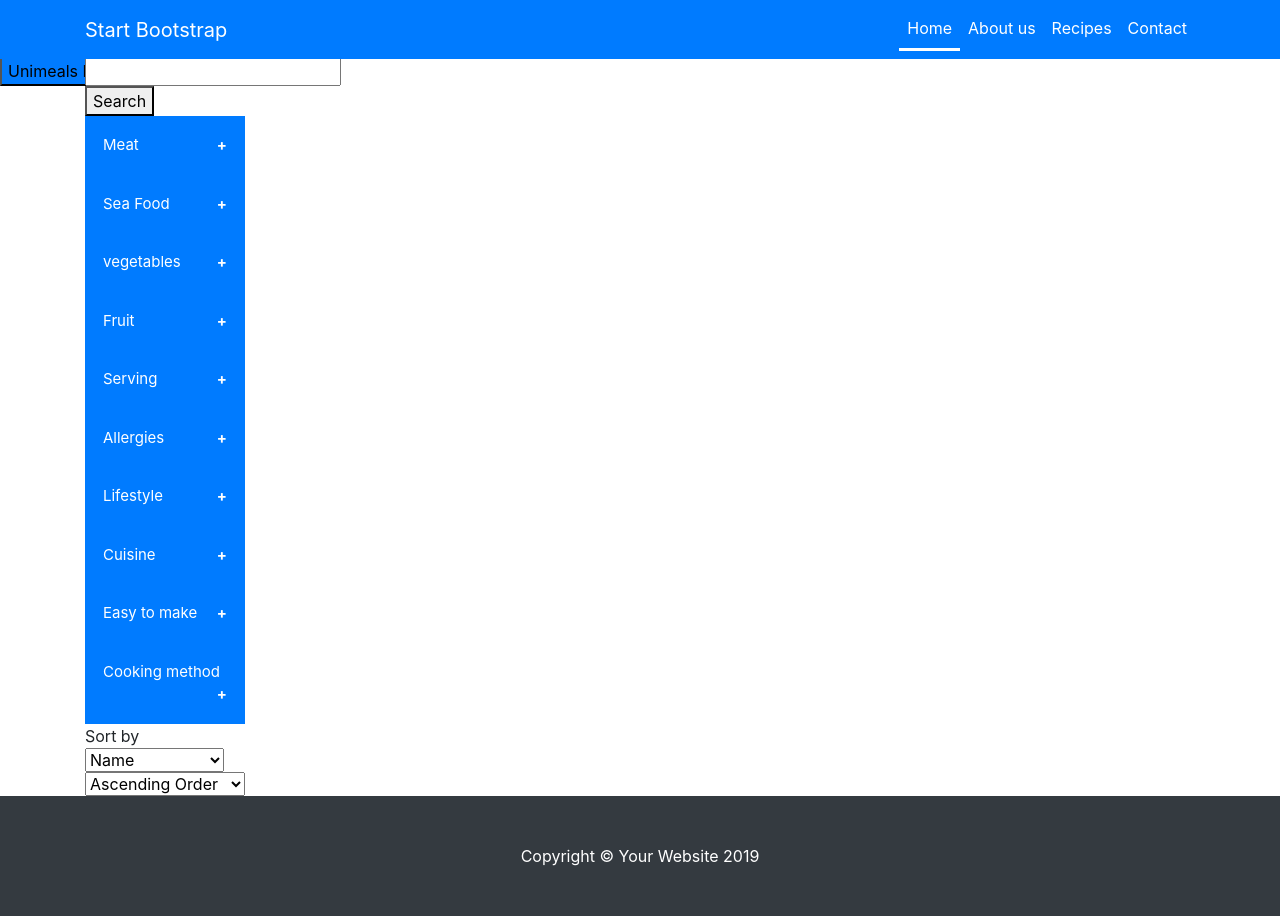
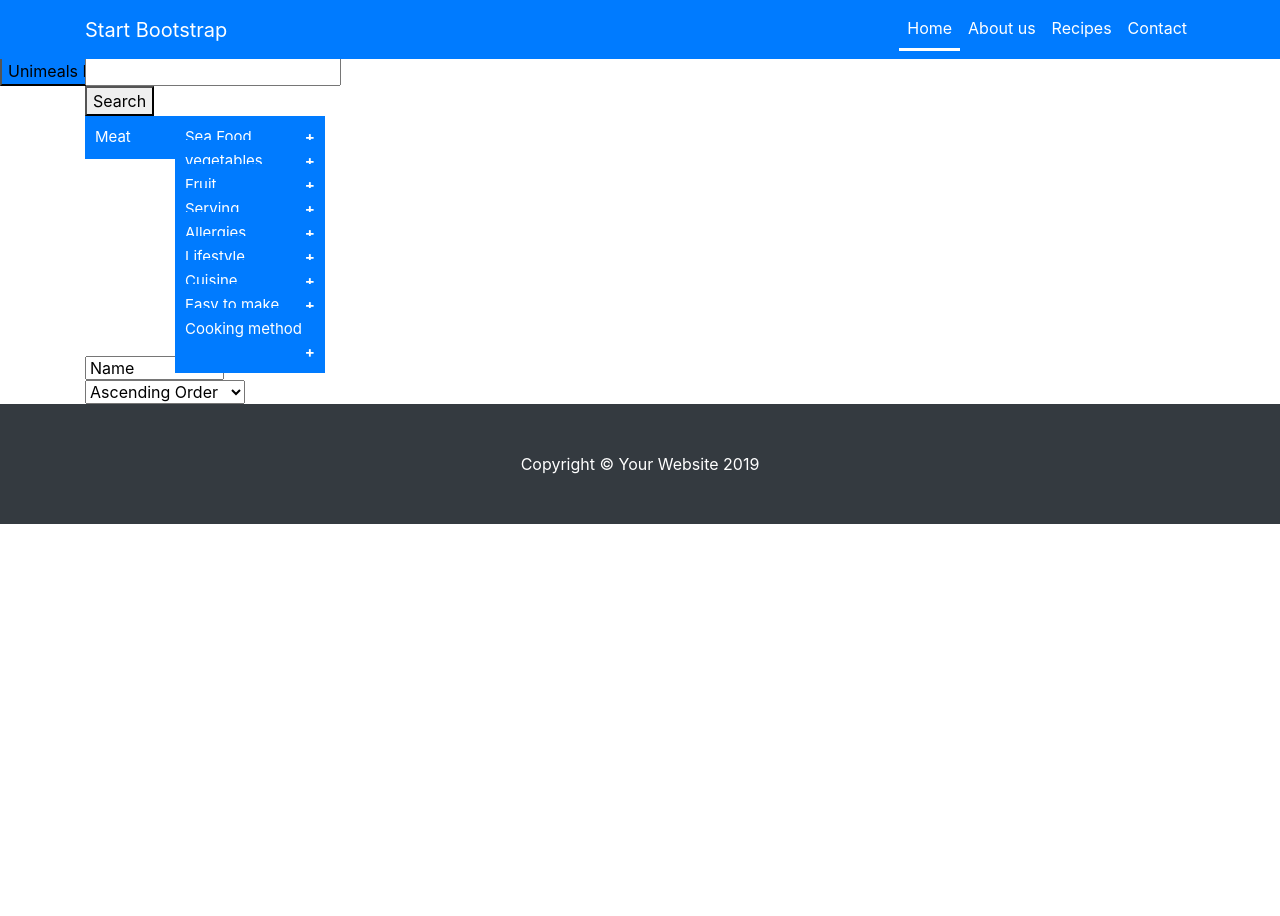
Before and after one commit to lyervo/RojakProject, a PHP site: the page made by view/search.php in a window 1280 px wide. After the commit the page ends 524 px from the top, so only its background shows below. Run offline with PHP 8.4, Linux system fonts and the light colour scheme; the template is opened without the code that fills it, so the values that code supplies are empty; some libraries are stand-ins or nearby versions.

Commit message:
Updated css for filter system

```diff
--- a/css/style.css
+++ b/css/style.css
@@ -28,12 +28,18 @@ and open the template in the editor.
   background-color: #007bff;
   color: white;
   cursor: pointer;
-  padding: 18px;
-  width: 100%;
+  padding: 10px;
+  width: 150px;
   border: none;
   text-align: left;
   outline: none;
   font-size: 15px;
+  display: inline-block;
+  position:fixed;
+
+}
+.collapsible:not(:last-child) {
+  border-right: none; /* Prevent double borders */
 }
 
 .active, .collapsible:hover {
@@ -54,14 +60,43 @@ and open the template in the editor.
 }
 
 .content {
-  padding: 0 18px;
+
+  width: 90px;
   max-height: 0;
   overflow: hidden;
   transition: max-height 0.2s ease-out;
-  background-color: #f1f1f1;
+  background-color: white;
+   display: inline-block;
+
 }
 .unimealMe
 {
     position:fixed;
 
 }
+
+.filterButton
+{
+
+   border: 1px solid #007bff;
+   cursor:pointer;
+   user-select: none;
+
+   transition-duration: 0.4s;
+  background-color: white;
+
+}
+
+.filterButton:not(:last-child) {
+  border-right: none; /* Prevent double borders */
+}
+
+.filterButton:hover
+{
+
+    background-color: #007bff;
+    color: black;
+    box-shadow: 0 12px 16px 0 rgba(0,0,0,0.24), 0 17px 50px 0 rgba(0,0,0,0.19);
+
+    color: black;
+}
```
